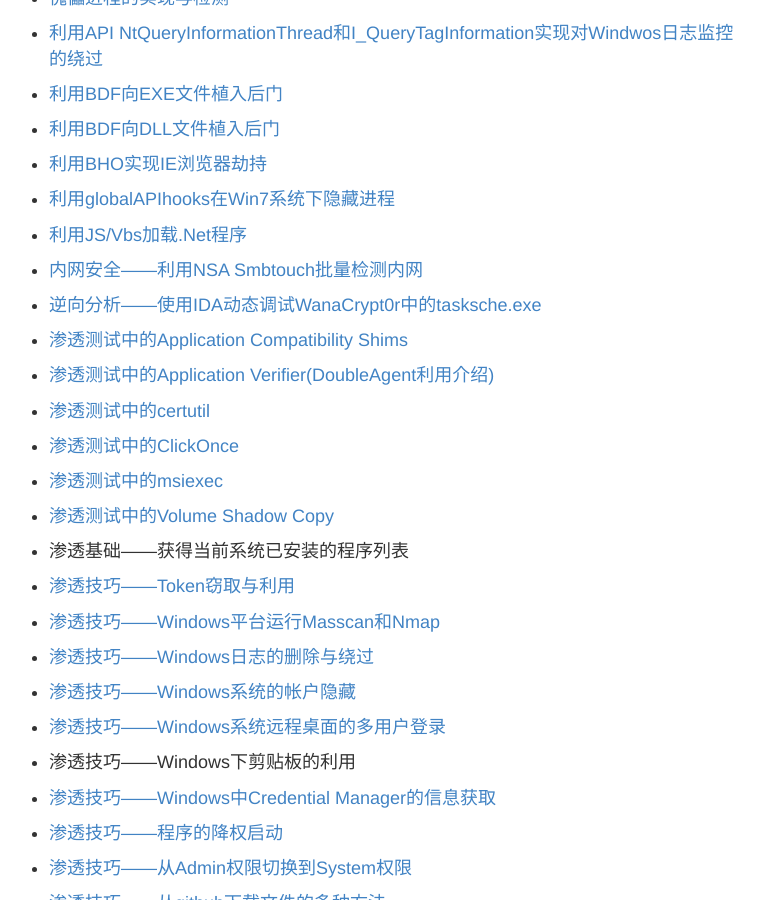
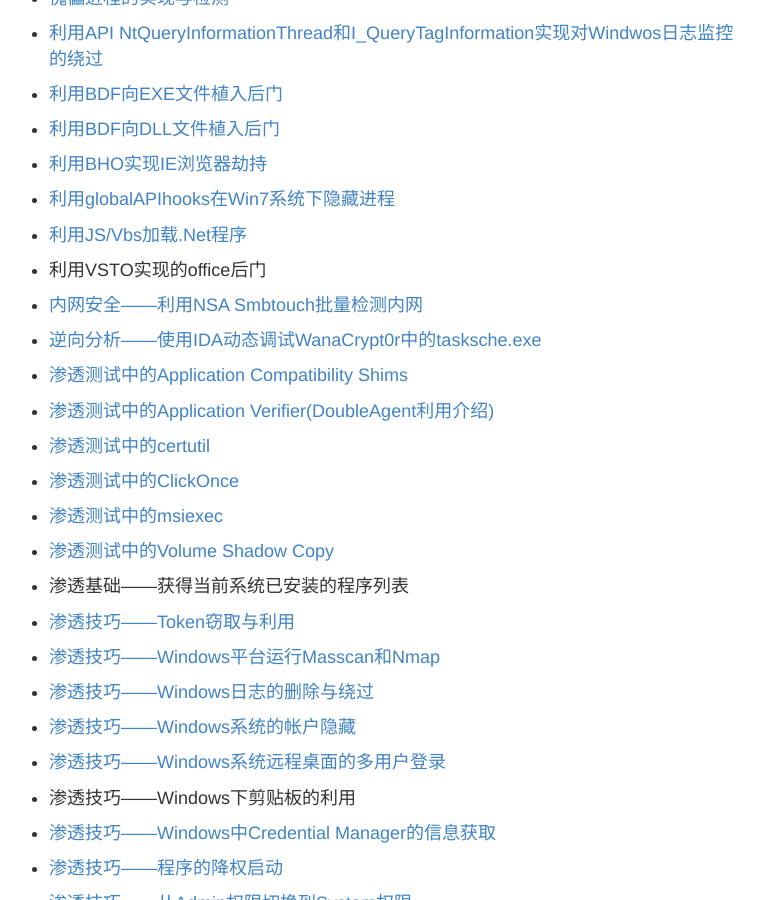
Before and after one commit to 3gstudent/backup-3gstudent.github.io, a Jekyll site: the page built from about.md, in a window 1280 px wide and 900 px high, scrolled down 4079 px. Shown: the whole window, without its empty margins (261-1025 px from the left). Built offline with Jekyll 4.4.1, drawn with Linux system fonts in a browser that asks for light colours.

Commit message:
Update about.md

```diff
--- a/about.md
+++ b/about.md
@@ -257,6 +257,9 @@ Github:   [3gstudent](https://github.com/3gstudent)
  [利用JS/Vbs加载.Net程序](https://3gstudent.github.io/3gstudent.github.io/%E5%88%A9%E7%94%A8JS%E5%8A%A0%E8%BD%BD.Net%E7%A8%8B%E5%BA%8F/)
 
 -
+ 利用VSTO实现的office后门
+
+-
  [内网安全——利用NSA Smbtouch批量检测内网](https://3gstudent.github.io/3gstudent.github.io/%E5%86%85%E7%BD%91%E5%AE%89%E5%85%A8-%E5%88%A9%E7%94%A8NSA-Smbtouch%E6%89%B9%E9%87%8F%E6%A3%80%E6%B5%8B%E5%86%85%E7%BD%91/)
 
 -
```
